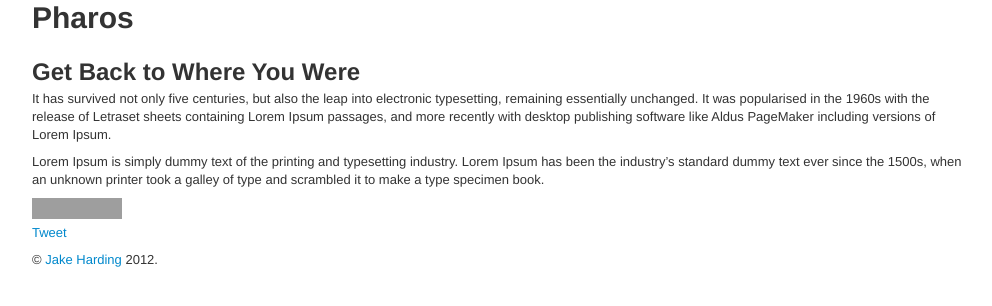
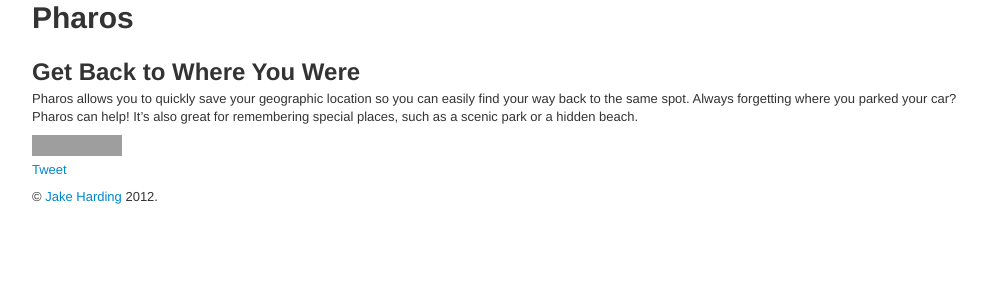
Before and after one commit to jharding/pharos, a Jekyll site: the page built from index.html, in a window 1280 px wide. Shown: the top 306 px of the page, without its empty margins (138-1130 px from the left). Built offline with Jekyll 4.4.1, drawn with Linux system fonts in a browser that asks for light colours; comment, search, counter and statistics services are not loaded; grey boxes are pictures that could not be loaded.

Commit message:
Add real description.

```diff
--- a/_includes/description.md
+++ b/_includes/description.md
@@ -1,5 +1,3 @@
 ## {{ site.subtitle }}
 
-It has survived not only five centuries, but also the leap into electronic typesetting, remaining essentially unchanged. It was popularised in the 1960s with the release of Letraset sheets containing Lorem Ipsum passages, and more recently with desktop publishing software like Aldus PageMaker including versions of Lorem Ipsum.
-
-Lorem Ipsum is simply dummy text of the printing and typesetting industry. Lorem Ipsum has been the industry's standard dummy text ever since the 1500s, when an unknown printer took a galley of type and scrambled it to make a type specimen book.
+Pharos allows you to quickly save your geographic location so you can easily find your way back to the same spot. Always forgetting where you parked your car? Pharos can help! It's also great for remembering special places, such as a scenic park or a hidden beach.
```
